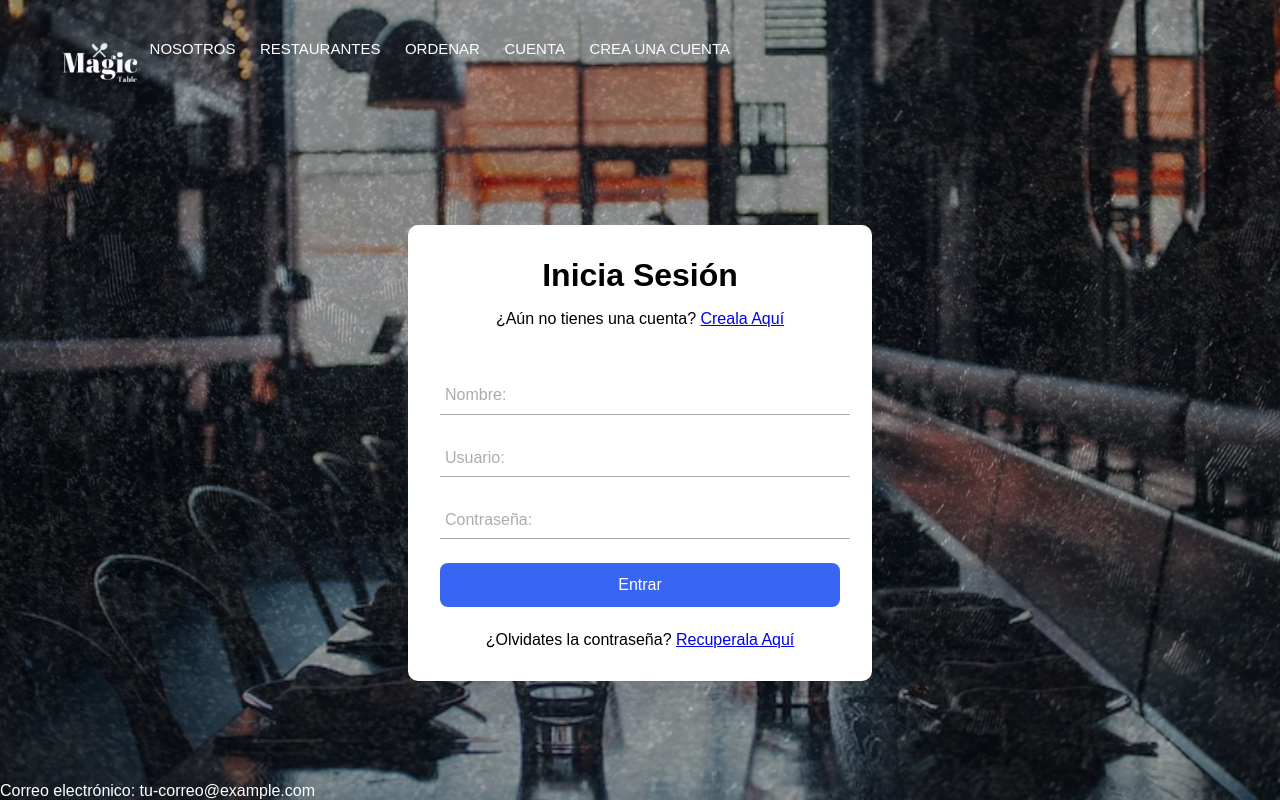
After one commit to Rikamores/Magic-TableV2, a PHP site: page /inicio-Sesion.html in a window 1280 px wide. The commit adds this page. Run offline with PHP 8.4, Linux system fonts and the light colour scheme; some web fonts are replaced.

Commit message:
se agrega inicio de sesión

```diff
--- /dev/null
+++ b/inicio-Sesion.html
@@ -0,0 +1,79 @@
+
+
+<!DOCTYPE html>
+<html lang="es">
+<head>
+    <meta charset="UTF-8">
+    <meta name="viewport" content="width=device-width, initial-scale=1.0">
+    <link rel="stylesheet" href="style.css">
+    <title>Magic Table</title>
+    <link rel="icon" href="./images/cubiertos.png" type="image/png">
+</head>
+<header>
+    <div id="logo-div">
+        <img src="./images/logo_white.png" class="logo">
+    </div>
+
+    <input type="checkbox" id="check">
+    <label for="check" class="mostrar-menu">
+
+    </label>
+    <nav class="menu">
+        <a href="#">Nosotros</a>
+        <a href="#">Restaurantes</a>
+        <a href="#">Ordenar</a>
+        <a href="#">Cuenta</a>
+        <a href="#">Crea Una Cuenta</a>
+    </nav>
+</header>
+
+<body class="background">
+
+        <form class="form">
+            <h2 class="formTitle">Inicia Sesión</h2>
+            <p class="formParagraph">¿Aún no tienes una cuenta? <a href="#">Creala Aquí</a></p>
+
+            <div class="formContainer">
+
+                <div class="formGroup">
+                    <input type="text" id="name" class="formInput" placeholder=" ">
+                    <label for="name" class="formLabel">Nombre:</label>
+                    <span class="formLine"></span>
+                </div>
+
+                <div class="formGroup">
+                    <input type="text" id="user" class="formInput" placeholder=" ">
+                    <label for="user" class="formLabel">Usuario:</label>
+                    <span class="formLine"></span>
+                </div>
+
+                <div class="formGroup">
+                    <input type="text" id="password" class="formInput" placeholder=" ">
+                    <label for="password" class="formLabel">Contraseña:</label>
+                    <span class="formLine"></span>
+                </div>
+
+                <input type="submit" class="formSubmit" value="Entrar">
+
+                <p class="formParagraph">¿Olvidates la contraseña? <a href="#">Recuperala Aquí</a></p>
+
+            </div>
+
+
+
+        </form>
+
+
+
+
+
+
+
+</body>
+<foot>
+     <p > Correo electrónico: tu-correo@example.com </p>
+</foot>
+
+
+
+</html>
--- a/magic-table.html
+++ b/magic-table.html
@@ -21,7 +21,7 @@
         <a href="#">Restaurantes</a>
         <a href="#">Ordenar</a>
         <a href="#">Cuenta</a>
-        <a href="#">Inicio sesión</a>
+        <a href="inicio-Sesion.html">Inicio sesión</a>
     </nav>
 </header>
 
--- a/style.css
+++ b/style.css
@@ -155,3 +155,94 @@ footer p {
     font-size: 9px;
     margin: 0;
 }
+
+/* inicio del formulario*/
+.form{
+
+    background-color: #ffffff;
+    margin: auto;
+    width: 90%;
+    max-width: 400px;
+    padding: 2em 2em;
+    border-radius: 10px;
+    box-shadow: 0 5px 10 -5px rgb(0 0 0 / 30%);
+    text-align: center;
+
+}
+
+.formTitle{
+    font-family: 'Nunito', sans-serif;
+    font-size: 2rem;
+    margin-bottom: .5em;
+    color: #000000 ;
+}
+
+.formParagraph{
+    font-weight: 300;
+    color: #000000 ;
+}
+
+.formLink{
+    font-weight: 400;
+    color: #000000 ;
+}
+
+.formContainer{
+    margin-top: 3em;
+    display: grid;
+    gap: 1.5em;
+}
+
+.formGroup{
+    position: relative;
+    --color:#5757577e;
+}
+
+.formInput{
+    width: 100%;
+    background: none;
+    color: #706c6c;
+    font-size: 1rem;
+    padding: .6em .3em;
+    border: none;
+    outline: none;
+    border-bottom: 1px solid var(--color);
+    font-family: 'Nunito', sans-serif;
+}
+
+.formInput:focus + .formLabel,
+.formInput :not(:placeholder-shown)+ .formLabel{
+    transform: translateY(-12px) scale(.7);
+    transform-origin:left top;
+    color: #3866f2;
+}
+
+.formLabel{
+    color: var(--color);
+    cursor: pointer;
+    position: absolute;
+    top: 0;
+    left: 5px;
+    transform: translateY(10px);
+    transition: transform .5s, color .3s;
+
+}
+
+.formSubmit{
+    background: #3866f2;
+    color:#fff;
+    font-family: 'Nunito', sans-serif;
+    font-weight: 300;
+    font-size: 1rem;
+    padding: .8em 0;
+    border: none;
+    border-radius: .5em;
+}
+
+@media(max-widht:425px){
+    .formTitle{
+        font-size: 1.8rem;
+
+    }
+
+}
```
